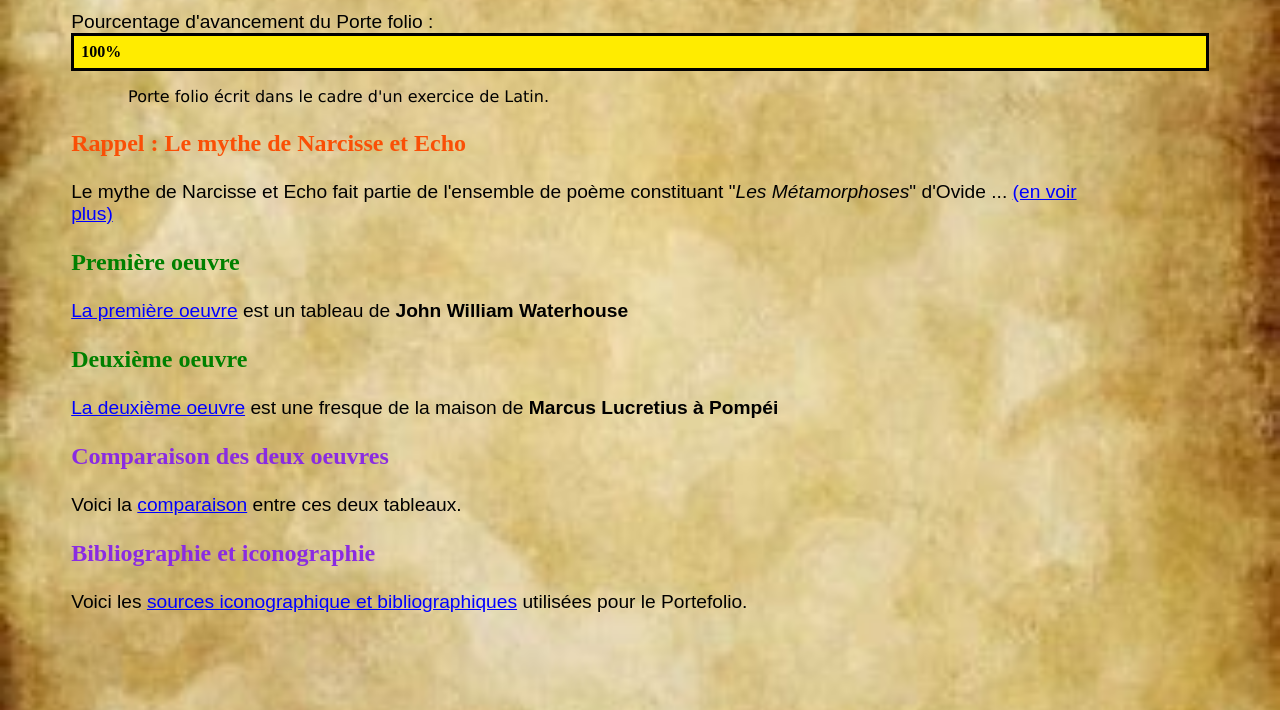
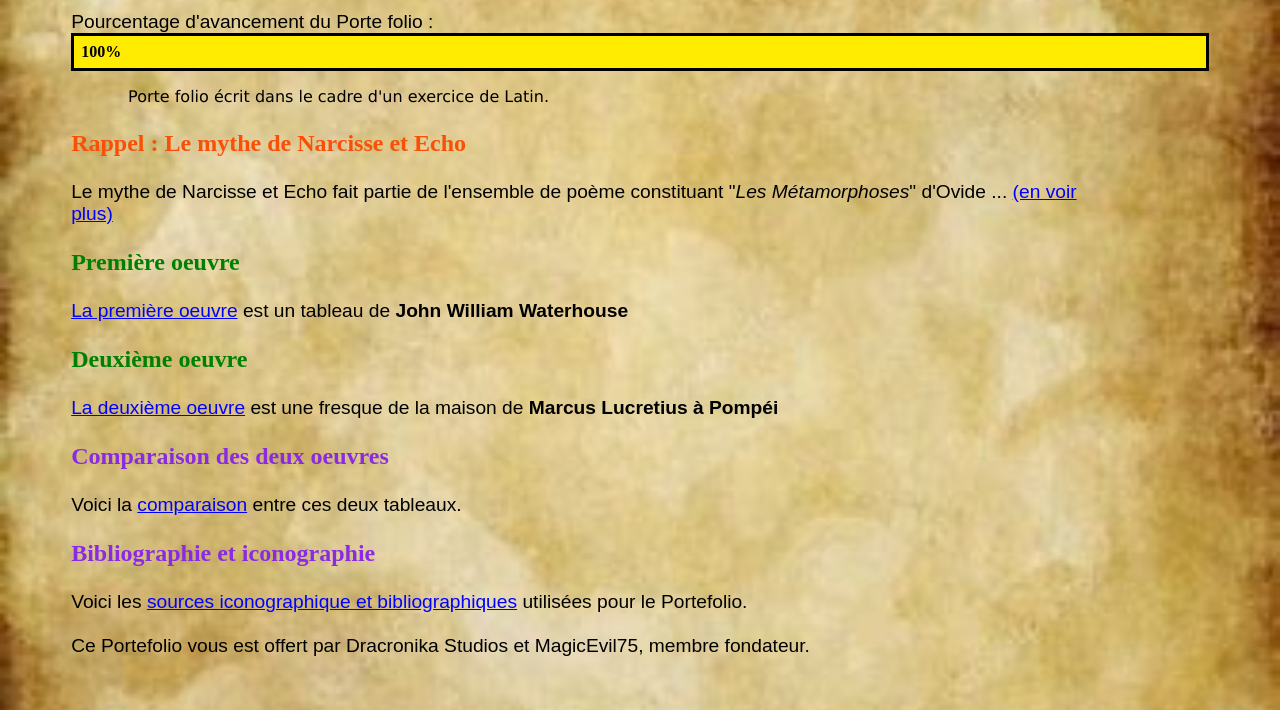
Before and after one commit to MagicEvil75/Portefolio_Latin, a plain HTML site: page index.html in a window 1280 px wide. Shown: the part 90-800 px from the top of the page. Drawn offline with Linux system fonts and the light colour scheme.

Commit message:
Copyright

```diff
--- a/index.html
+++ b/index.html
@@ -49,6 +49,11 @@
                 Voici les <a title="Aller aux sources" href="code/oeuvres/sources.html" accesskey="i">sources iconographique et bibliographiques</a> utilisées pour le Portefolio.
                 <span class="fleche"></span>
             </p>
+        <p class="text">
+            <br/>
+            Ce Portefolio vous est offert par Dracronika Studios et MagicEvil75, membre fondateur.<br/>
+            <br/>
+        </p>
         <p>
 
         </p>
```
